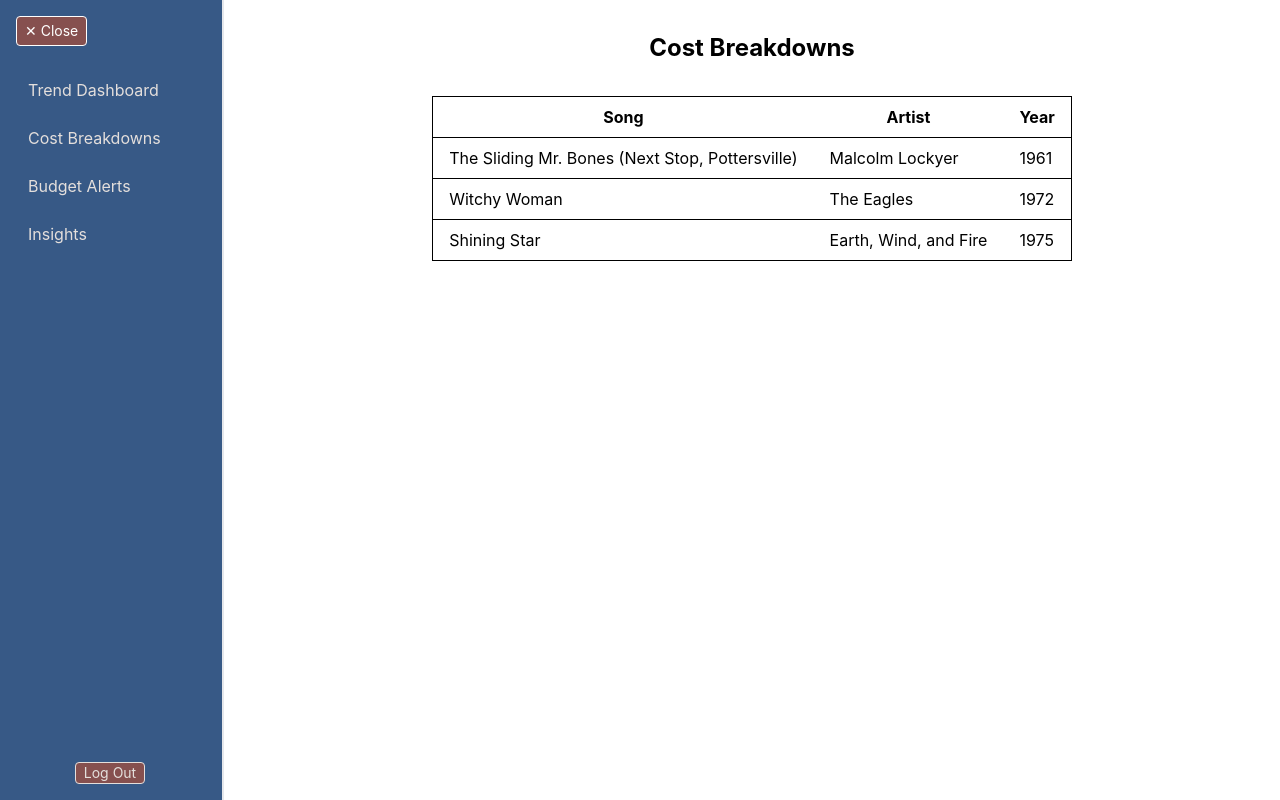
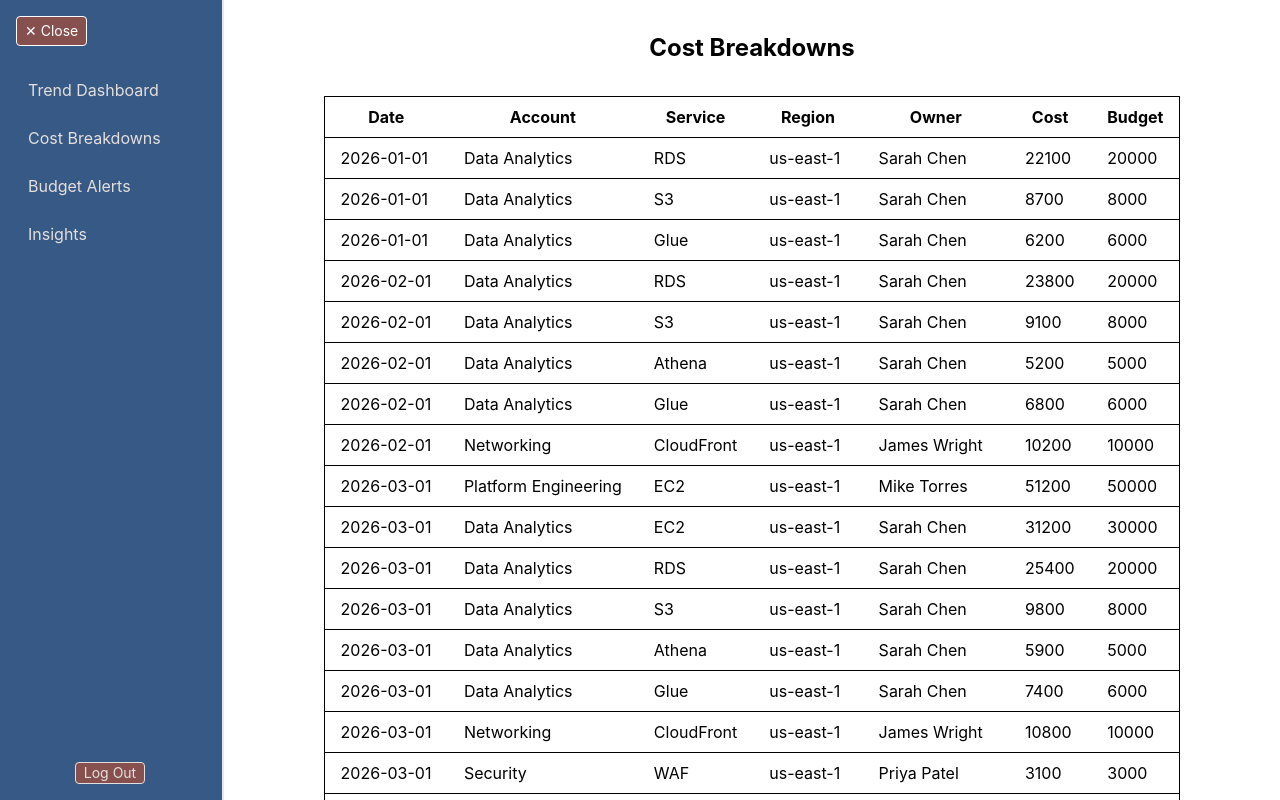
Before and after one commit to ward438/executiveDash, a React (Vite) app: page / in a window 1280 px wide. Both pictures are taken after a click on the button "Cost Breakdowns". Shown: the top 800 px of the page. Built offline with nearby package versions, Linux system fonts and the light colour scheme.

Commit message:
updated table to use mapped data, update key value for tablerow

```diff
--- a/src/charts/trendCharts/chartData/trendChartData.tsx
+++ b/src/charts/trendCharts/chartData/trendChartData.tsx
@@ -7,7 +7,6 @@ const MONTH_DATES = [...new Set(
 )].sort().slice(-6);
 const MONTH_LABELS: Record<string, string> = { '01': 'Jan', '02': 'Feb', '03': 'Mar', '04': 'Apr', '05': 'May', '06': 'Jun', '07': 'Jul', '08': 'Aug', '09': 'Sep', '10': 'Oct', '11': 'Nov', '12': 'Dec' };
 const MONTHS = MONTH_DATES.map((yearMonth) => MONTH_LABELS[yearMonth.slice(5, 7)]);
-console.log('[trendChartData] MONTH_DATES:', MONTH_DATES, '| MONTHS:', MONTHS);
 
 export const dateFilteredJson = costsData.map((data: any) => data.cost > data.budget ? {
     date: `${data.date}`,
--- a/src/dashboards/costBreakdowns.tsx
+++ b/src/dashboards/costBreakdowns.tsx
@@ -1,9 +1,8 @@
 import { overBudgetItems } from "../charts/trendCharts/chartData/trendChartData";
 
 export const CostBreakdowns = () => {
-    console.log('overBudgetItems: ', overBudgetItems);
 
-    const CostBreakdownsTable = () => {
+    const CostBreakdownsTable = ({ overBudgetItems }: { overBudgetItems: any[] }) => {
         return (
             <>
                 <h1 className="text-2xl font-bold text-center p-8">Cost Breakdowns</h1>
@@ -11,27 +10,27 @@ export const CostBreakdowns = () => {
                     <table className="table-auto border">
                         <thead>
                             <tr className="border">
-                                <th className="px-4 py-2">Song</th>
-                                <th className="px-4 py-2">Artist</th>
-                                <th className="px-4 py-2">Year</th>
+                                <th className="px-4 py-2">Date</th>
+                                <th className="px-4 py-2">Account</th>
+                                <th className="px-4 py-2">Service</th>
+                                <th className="px-4 py-2">Region</th>
+                                <th className="px-4 py-2">Owner</th>
+                                <th className="px-4 py-2">Cost</th>
+                                <th className="px-4 py-2">Budget</th>
                             </tr>
                         </thead>
                         <tbody>
-                            <tr className="border">
-                                <td className="px-4 py-2">The Sliding Mr. Bones (Next Stop, Pottersville)</td>
-                                <td className="px-4 py-2">Malcolm Lockyer</td>
-                                <td className="px-4 py-2">1961</td>
-                            </tr>
-                            <tr className="border">
-                                <td className="px-4 py-2">Witchy Woman</td>
-                                <td className="px-4 py-2">The Eagles</td>
-                                <td className="px-4 py-2">1972</td>
-                            </tr>
-                            <tr className="border">
-                                <td className="px-4 py-2">Shining Star</td>
-                                <td className="px-4 py-2">Earth, Wind, and Fire</td>
-                                <td className="px-4 py-2">1975</td>
-                            </tr>
+                            {overBudgetItems.map((row, index) => (
+                                <tr key={index} className="border">
+                                    <td className="px-4 py-2">{row.date}</td>
+                                    <td className="px-4 py-2">{row.account_name}</td>
+                                    <td className="px-4 py-2">{row.service}</td>
+                                    <td className="px-4 py-2">{row.region}</td>
+                                    <td className="px-4 py-2">{row.owner}</td>
+                                    <td className="px-4 py-2">{row.cost}</td>
+                                    <td className="px-4 py-2">{row.budget}</td>
+                                </tr>
+                            ))}
                         </tbody>
                     </table>
                 </div>
@@ -40,6 +39,6 @@ export const CostBreakdowns = () => {
     }
 
     return (
-        <CostBreakdownsTable />
+        <CostBreakdownsTable overBudgetItems={overBudgetItems}/>
     );
 }
```
